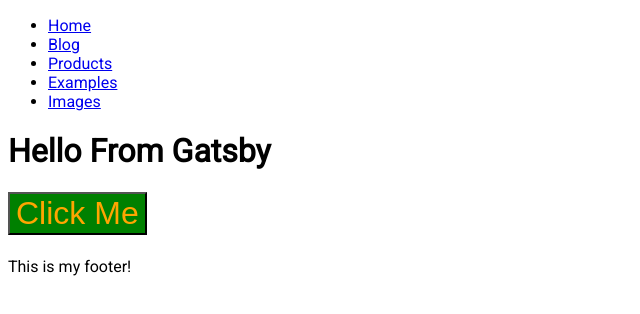
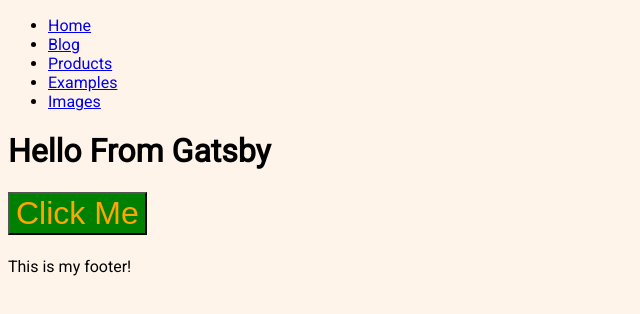
Before and after one commit to singhmi4/gatsby-basics, a Gatsby site: page / in a window 1280 px wide. Shown: the whole page, without its empty margins (0-640 px from the left). Built offline with nearby package versions, Linux system fonts and the light colour scheme; Gatsby itself is replaced by a stand-in of ours.

Commit message:
background color changed to fff4e9

```diff
--- a/src/components/layout.css
+++ b/src/components/layout.css
@@ -2,6 +2,7 @@
 
 body {
   font-family: "Roboto", sans-serif;
+  background: #fff4e9;
 }
 
 h1 {
```
